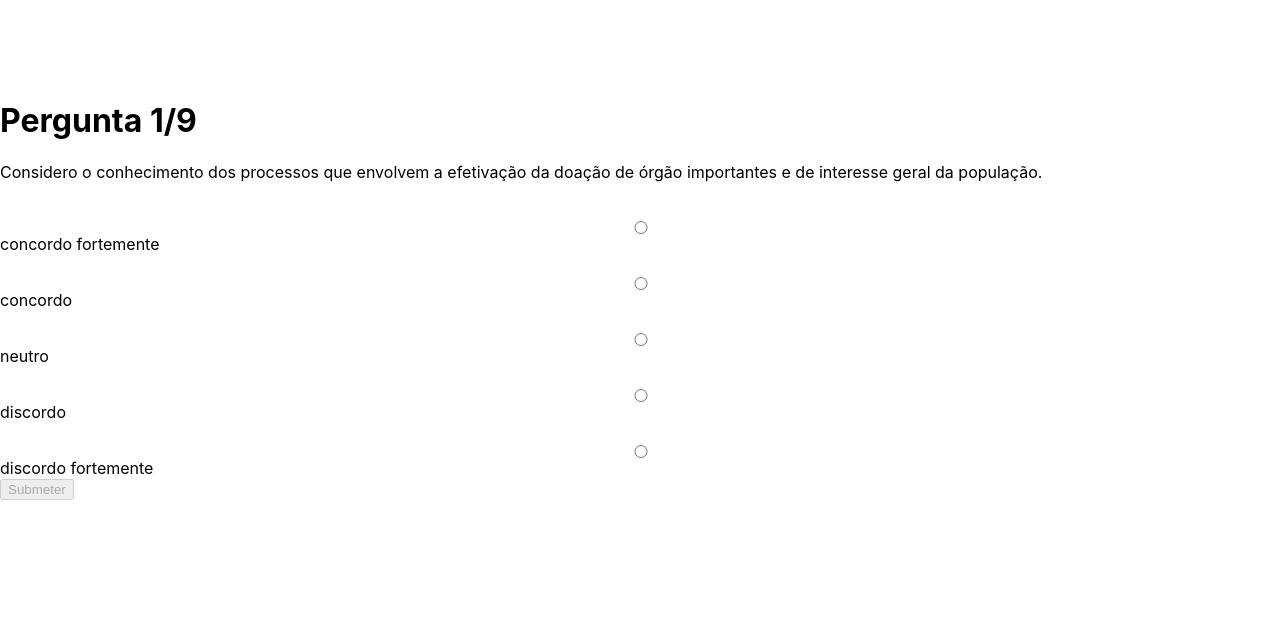
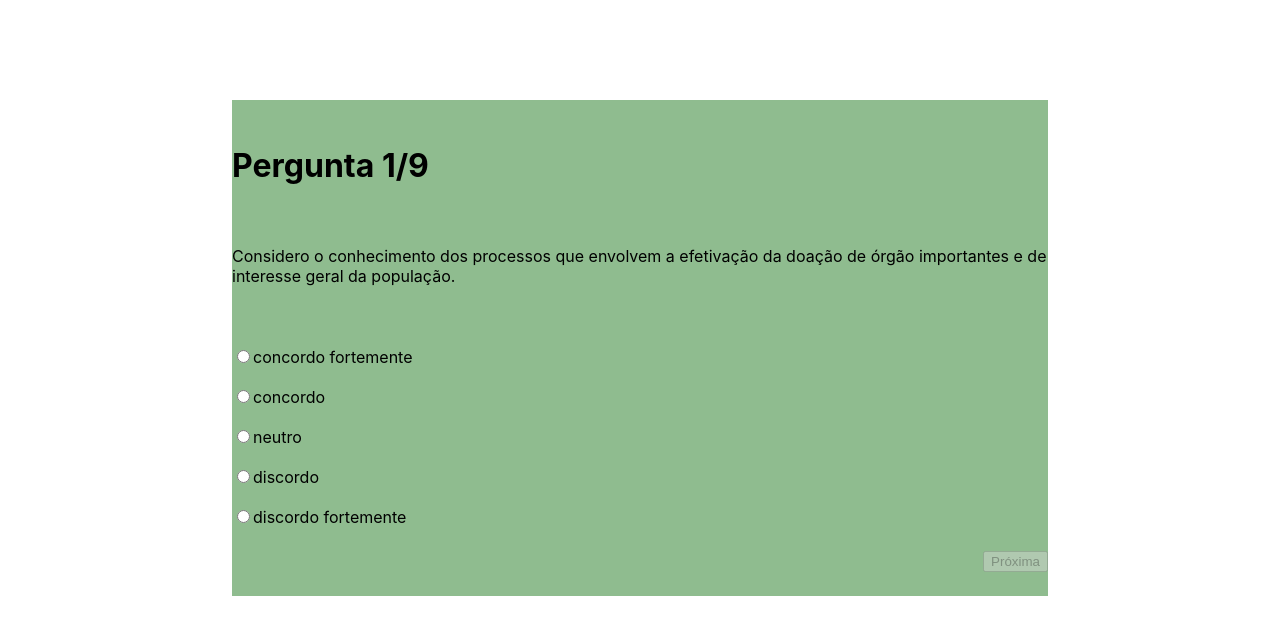
Before and after one commit to cruz-jonas/portal-doe-vidas-react, a React (Create React App) app: page / in a window 1280 px wide. Shown: the top 634 px of the page. Built offline with nearby package versions, Linux system fonts and the light colour scheme.

Commit message:
start css applies

```diff
--- a/package.json
+++ b/package.json
@@ -6,6 +6,8 @@
     "@testing-library/jest-dom": "^5.16.5",
     "@testing-library/react": "^13.4.0",
     "@testing-library/user-event": "^13.5.0",
+    "bootstrap": "^5.3.0-alpha3",
+    "materialize-css": "^1.0.0-rc.2",
     "react": "^18.2.0",
     "react-dom": "^18.2.0",
     "react-google-charts": "^4.0.0",
--- a/src/component/QuestionComponent.css
+++ b/src/component/QuestionComponent.css
@@ -1,3 +1,21 @@
 .radioContainer {
     display: block;
 }
+
+.formContainer {
+    align-items: center;
+}
+
+.cardStyles {
+    display: flex;
+    flex-direction: column;
+    justify-content: space-evenly;
+    background-color: darkseagreen;
+    width: 51em;
+    height: 31em;
+}
+
+.sendAnswerButton {
+    width: fit-content;
+    margin-left: auto;
+}
--- a/src/component/QuestionComponent.js
+++ b/src/component/QuestionComponent.js
@@ -1,5 +1,6 @@
 import { useState, useEffect } from 'react'
 import { questions } from '../data/questions'
+import './QuestionComponent.css';
 
 const QuestionComponent = ({ addChoice }) => {
 
@@ -50,10 +51,14 @@ const QuestionComponent = ({ addChoice }) => {
     return (
         <div>
             <div>
-                <form onSubmit={handleSubmit}>
+                <nav>
+
+                </nav>
+            </div>
+            <div className="formContainer">
+                <form className="cardStyles" onSubmit={handleSubmit}>
                     <h1>Pergunta {currentPosition + 1}/{questions.length}</h1>
                     <p>{currentQuestion.questionText}</p>
-
                     <label>
                         {currentQuestion.answerOptions.map((option, index) =>
                             <div className="radioContainer" key={index}>
@@ -72,7 +77,7 @@ const QuestionComponent = ({ addChoice }) => {
                             </div>
                         )}
                     </label>
-                    <button disabled={!selected}>Submeter</button>
+                    <button className="sendAnswerButton" disabled={!selected}>Próxima</button>
                 </form>
             </div>
         </div>
```
Also changed, not shown: 1 other file (tests, documents, lock files or other folders).
